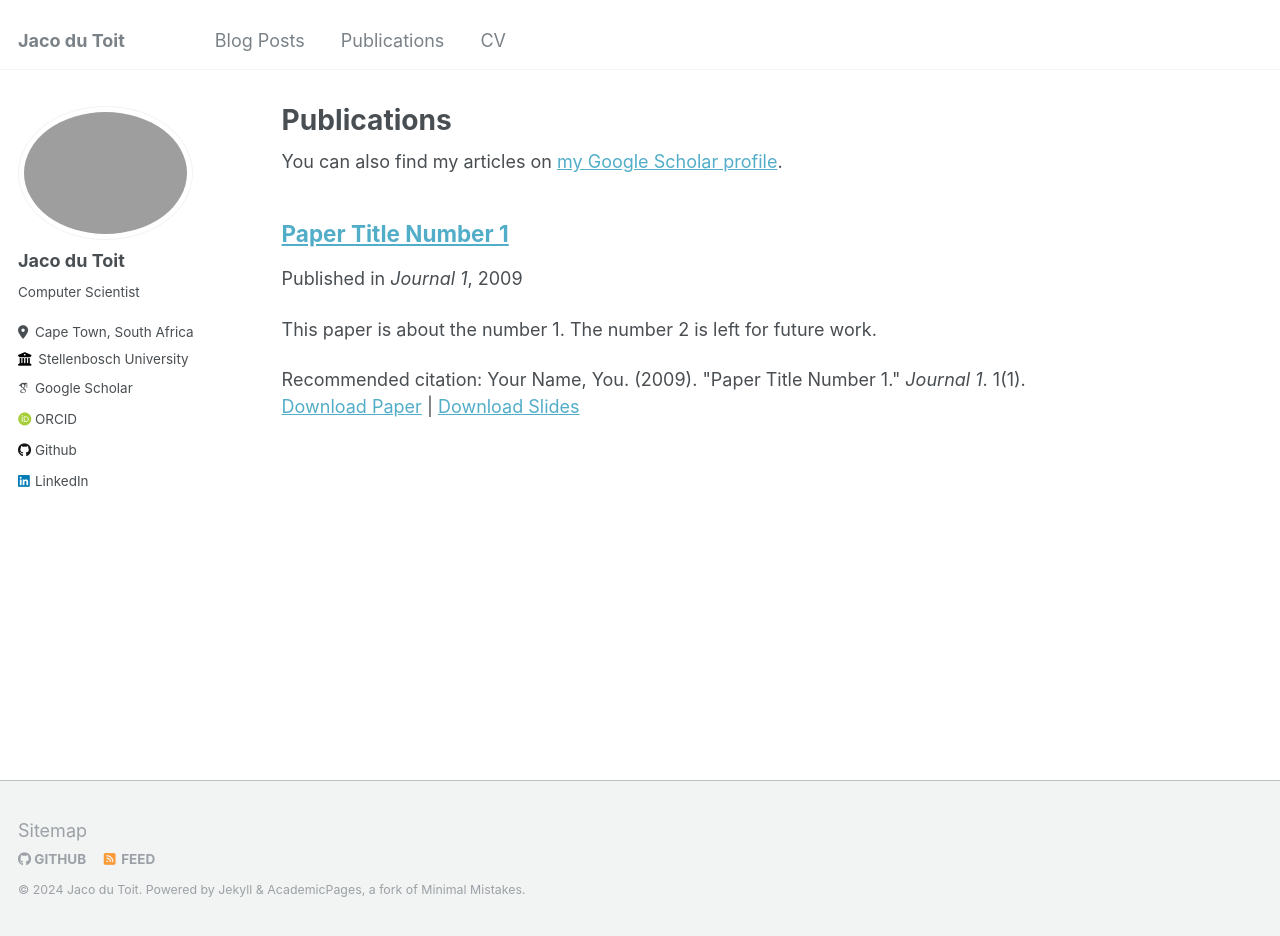
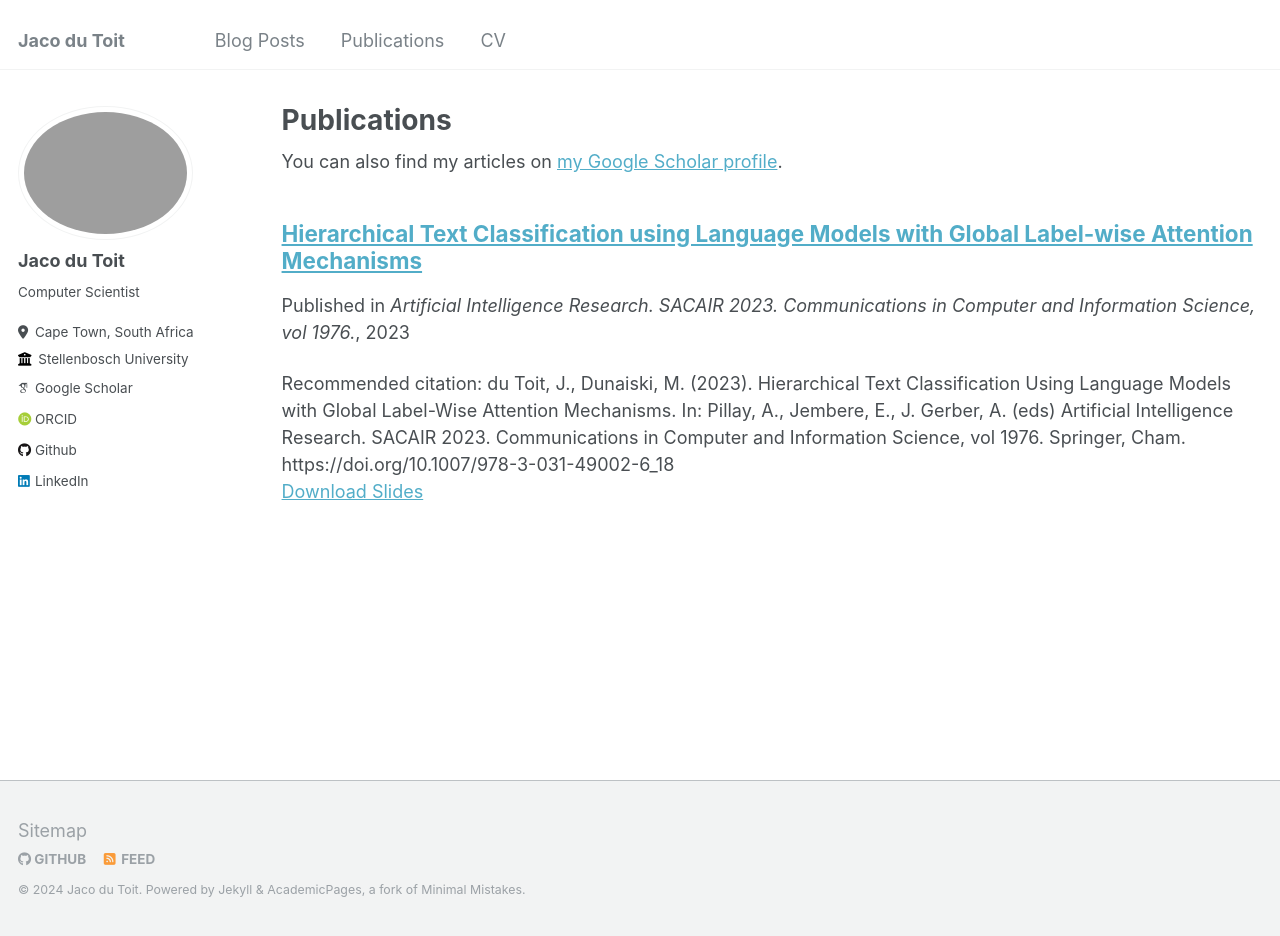
Before and after one commit to JacoDuToit11/JacoDuToit11.github.io, a Jekyll site: the page built from _pages/publications.md, in a window 1280 px wide and 936 px high. Built offline with Jekyll 4.4.1, drawn with Linux system fonts in a browser that asks for light colours; some web fonts are replaced.

Commit message:
publications

```diff
--- a/_publications/2009-10-01-paper-title-number-1.md
+++ /dev/null
@@ -1,13 +0,0 @@
----
-title: "Paper Title Number 1"
-collection: publications
-permalink: /publication/2009-10-01-paper-title-number-1
-excerpt: 'This paper is about the number 1. The number 2 is left for future work.'
-date: 2009-10-01
-venue: 'Journal 1'
-slidesurl: 'http://academicpages.github.io/files/slides1.pdf'
-paperurl: 'http://academicpages.github.io/files/paper1.pdf'
-citation: 'Your Name, You. (2009). &quot;Paper Title Number 1.&quot; <i>Journal 1</i>. 1(1).'
----
-
-The contents above will be part of a list of publications, if the user clicks the link for the publication than the contents of section will be rendered as a full page, allowing you to provide more information about the paper for the reader. When publications are displayed as a single page, the contents of the above "citation" field will automatically be included below this section in a smaller font.
--- /dev/null
+++ b/_publications/HTC_SACAIR.md
@@ -0,0 +1,11 @@
+---
+title: "Hierarchical Text Classification using Language Models with Global Label-wise Attention Mechanisms"
+collection: publications
+permalink: /publication/HTC_SACAIR
+excerpt: # 'This paper is about the number 1. The number 2 is left for future work.'
+date: 2023-11-29
+venue: 'Artificial Intelligence Research. SACAIR 2023. Communications in Computer and Information Science, vol 1976.'
+slidesurl: 'http://JacoDuToit11.github.io/files/SACAIR_Presentation.pdf'
+# paperurl: 'http://academicpages.github.io/files/paper1.pdf'
+citation: 'du Toit, J., Dunaiski, M. (2023). Hierarchical Text Classification Using Language Models with Global Label-Wise Attention Mechanisms. In: Pillay, A., Jembere, E., J. Gerber, A. (eds) Artificial Intelligence Research. SACAIR 2023. Communications in Computer and Information Science, vol 1976. Springer, Cham. https://doi.org/10.1007/978-3-031-49002-6_18'
+---
```
Also changed, not shown: _posts/2012-08-14-blog-post-1.md (+4 -6 lines), 2 other files.
